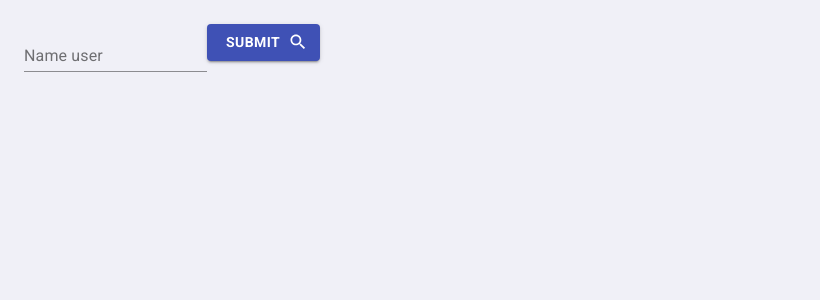
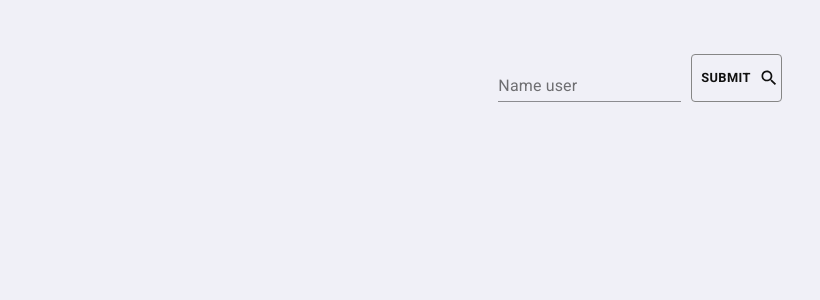
Before and after one commit to glayder/SearchingRepositoriesByUser_React, a React (Create React App) app: page / in a window 1280 px wide. Shown: the top 300 px of the page, without its empty margins (0-820 px from the left). Built offline with nearby package versions, Linux system fonts and the light colour scheme.

Commit message:
styling form

```diff
--- a/src/component/Form.tsx
+++ b/src/component/Form.tsx
@@ -3,6 +3,8 @@ import React from 'react';
 import { Button } from '@material-ui/core';
 import TextField from '@material-ui/core/TextField';
 import SearchIcon from '@material-ui/icons/Search';
+
+import './form.css';
 
 interface Props {
   setNameToFind: any;
@@ -21,6 +23,7 @@ function Form(props: Props) {
         endIcon={<SearchIcon />}
         color="primary"
         variant="contained"
+        className="btnSubmit"
       >
         Submit
       </Button>
--- /dev/null
+++ b/src/component/form.css
@@ -0,0 +1,20 @@
+form {
+  display: flex;
+  justify-content: center;
+  padding-top: 30px;
+  margin-bottom: 30px;
+}
+
+form > .btnSubmit {
+  color: #101010;
+  background: transparent;
+  border: 1px solid #868686;
+  margin-left: 10px;
+  box-shadow: none;
+  padding: 6px;
+  font-size: 0.8rem;
+}
+
+form .btnSubmit:hover {
+  background: #d8d8e2
+}
```
